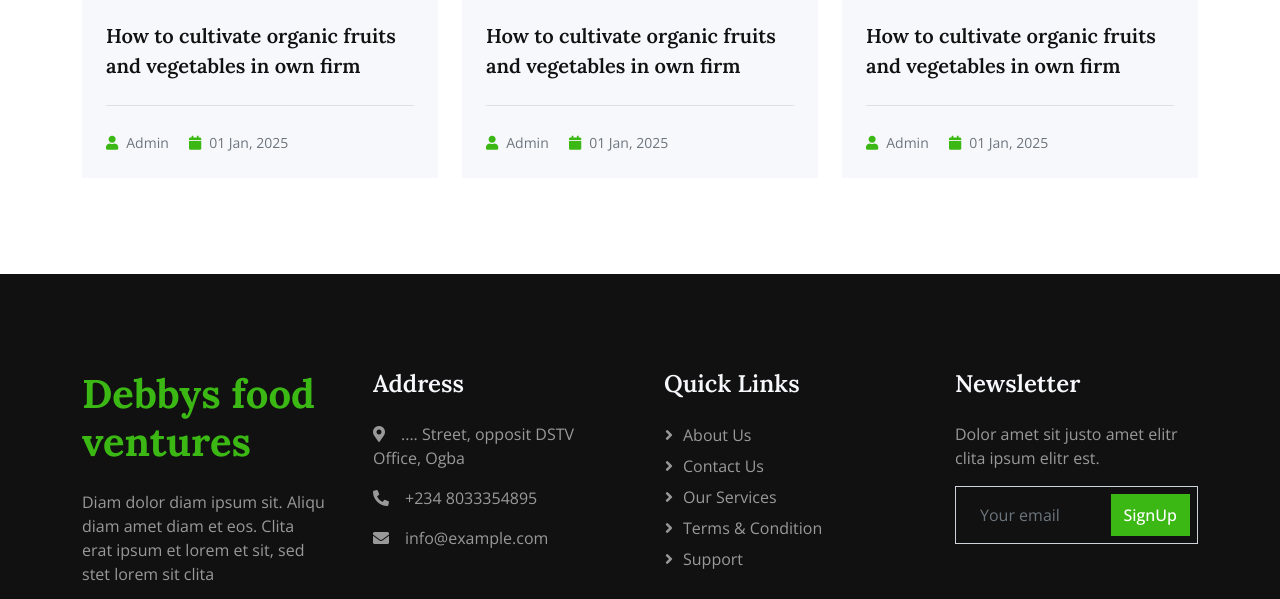
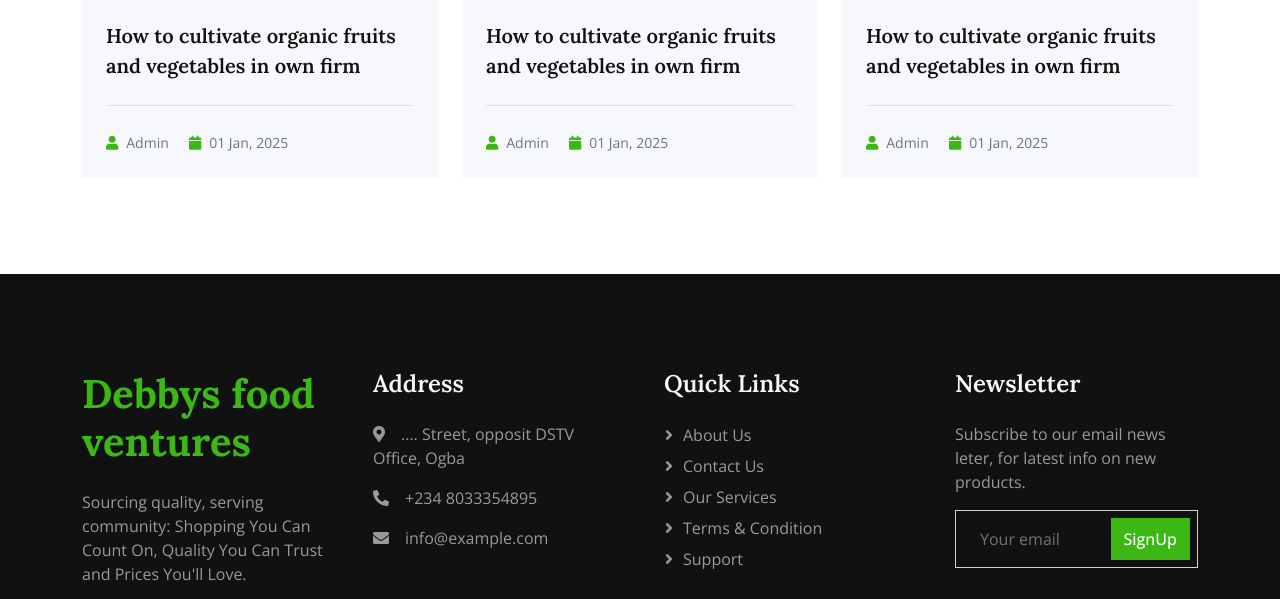
Before and after one commit to Samuel-Pages/debbyshop, a plain HTML site: page index.html in a window 1280 px wide. Shown: the part 5535-6134 px from the top of the page. Drawn offline with nearby package versions, Linux system fonts and the light colour scheme.

Commit message:
Update index.html

```diff
--- a/index.html
+++ b/index.html
@@ -902,7 +902,8 @@
             <div class="row g-5">
                 <div class="col-lg-3 col-md-6">
                     <h1 class="fw-bold text-primary mb-4">Debbys food ventures</h1>
-                    <p>Diam dolor diam ipsum sit. Aliqu diam amet diam et eos. Clita erat ipsum et lorem et sit, sed stet lorem sit clita</p>
+                    <p>Sourcing quality, serving community: Shopping You Can Count On,
+                      Quality You Can Trust and Prices You'll Love.</p>
                     <div class="d-flex pt-2">
                         <a class="btn btn-square btn-outline-light rounded-circle me-1" href=""><i class="fab fa-twitter"></i></a>
                         <a class="btn btn-square btn-outline-light rounded-circle me-1" href=""><i class="fab fa-facebook-f"></i></a>
@@ -926,7 +927,7 @@
                 </div>
                 <div class="col-lg-3 col-md-6">
                     <h4 class="text-light mb-4">Newsletter</h4>
-                    <p>Dolor amet sit justo amet elitr clita ipsum elitr est.</p>
+                    <p>Subscribe to our email news leter, for latest info on new products.</p>
                     <div class="position-relative mx-auto" style="max-width: 400px;">
                         <input class="form-control bg-transparent w-100 py-3 ps-4 pe-5" type="text" placeholder="Your email">
                         <button type="button" class="btn btn-primary py-2 position-absolute top-0 end-0 mt-2 me-2">SignUp</button>
```
